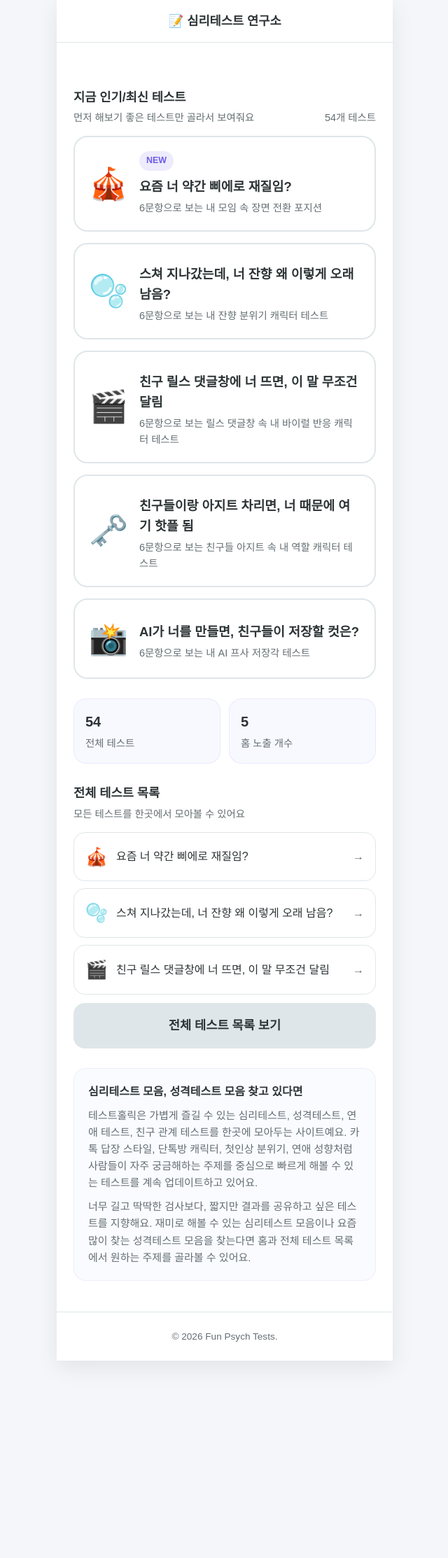
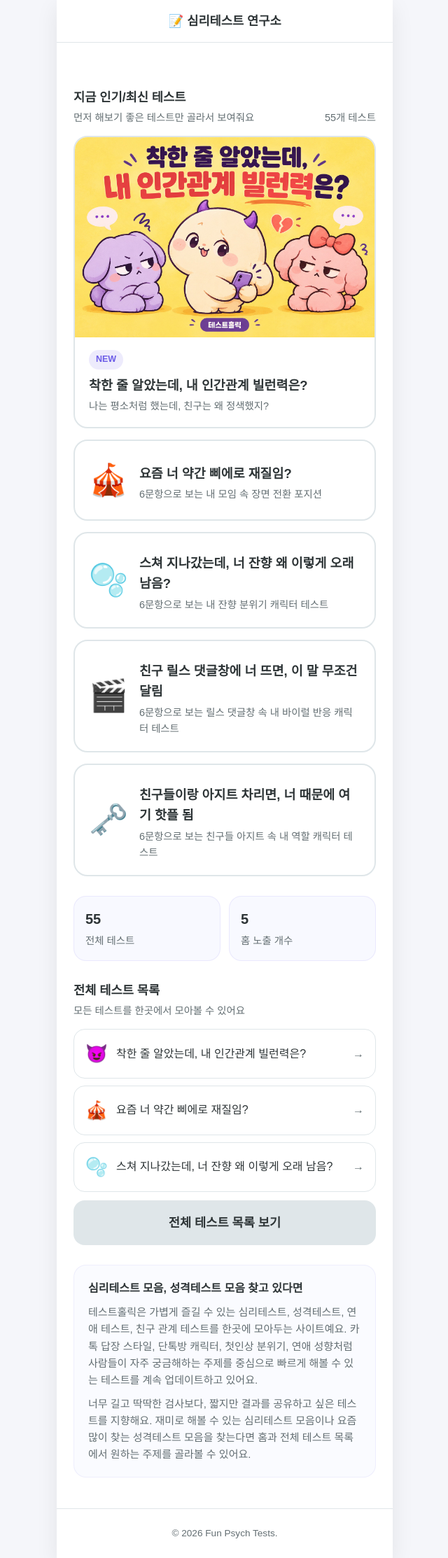
Before and after one commit to ghgfhfg2/test-holic-blog, a Jekyll site: the page built from index.html, in a window 1280 px wide. Shown: the whole page at 70% size, without its empty margins (319-959 px from the left). Built offline with Jekyll 4.4.1, drawn with Linux system fonts in a browser that asks for light colours; some web fonts are replaced.

Commit message:
feat: create friendship villain quiz with illustrated sharing cards

```diff
--- a/assets/css/style.scss
+++ b/assets/css/style.scss
@@ -104,6 +104,11 @@ footer {
   }
 }
 .test-thumb { font-size: 2.8rem; }
+.test-card.has-thumbnail { display: block; padding: 0; overflow: hidden; }
+.has-thumbnail .test-thumb { font-size: 0; }
+.has-thumbnail .test-thumb img { display: block; width: 100%; height: auto; }
+.has-thumbnail .test-info { padding: 18px 20px; }
+.archive-thumbnail { flex-shrink: 0; object-fit: cover; border-radius: 8px; }
 .test-info { flex: 1; }
 .test-meta-row {
   display: flex;
@@ -240,6 +245,8 @@ footer {
 .landing-container { text-align: center; padding: 20px 0; }
 .landing-container h1 { font-size: 1.8rem; font-weight: 800; margin-bottom: 10px; word-break: keep-all; }
 .landing-image { font-size: 7rem; margin: 30px 0; animation: float 3s ease-in-out infinite; }
+.landing-image.has-art { font-size: 0; animation: none; margin: 20px 0; }
+.landing-image.has-art img { width: 100%; height: auto; display: block; border-radius: var(--radius); }
 .landing-desc { margin-bottom: 40px; color: var(--text-light); font-size: 1.05rem; word-break: keep-all;}
 
 @keyframes float {
@@ -324,6 +331,8 @@ footer {
 .result-type { font-size: 2rem; color: var(--primary); margin-bottom: 24px; font-weight: 800; word-break: keep-all; }
 .result-image { margin-bottom: 30px; }
 .result-image img { max-width: 100%; border-radius: var(--radius); box-shadow: var(--shadow); }
+.result-image img { display: block; width: 100%; height: auto; }
+#share-status { color: var(--text-light); font-size: 0.9rem; }
 
 .content-area {
   background: #f8f9fa; padding: 24px; border-radius: var(--radius);
--- /dev/null
+++ b/friendship-villain-test/index.md
@@ -0,0 +1,21 @@
+---
+layout: landing_layout
+title: "착한 줄 알았는데, 내 인간관계 빌런력은?"
+author: sooya-bot
+landing_emoji: 😈
+published_at: 2026-10-28
+description: "나는 평소처럼 했는데 친구는 왜 정색했을까? 일상 속 8가지 장면으로 들켜보는 내 인간관계의 은근한 킹받음 포인트."
+summary: "나는 평소처럼 했는데, 친구는 왜 정색했지?"
+thumbnail: /assets/images/friendship-villain-test/cover.jpg
+image: /assets/images/friendship-villain-test/cover.jpg
+image_alt: "천사 같은 표정 뒤로 휴대폰을 숨긴 작은 빌런과 눈치챈 친구들"
+---
+**“나 정도면 괜찮은 친구 아닌가?”**
+
+그런데 단톡에 잠깐 흐른 정적, 친구의 묘한 표정.
+혹시 내 평소 행동에 힌트가 있었을지도?
+
+약속 잡기부터 고민 상담까지 **8가지 장면 · 약 2분.**
+좋아 보이는 답 말고, 실제로 할 것 같은 행동을 골라보세요.
+
+끝나면 친구에게 물어보기. **“나 이거 나왔는데, 솔직히 인정?”**
--- /dev/null
+++ b/friendship-villain-test/play.html
@@ -0,0 +1,5 @@
+---
+layout: test_layout
+title: "내 인간관계 빌런력은?"
+test_id: friendship-villain-test
+---
--- a/index.html
+++ b/index.html
@@ -18,8 +18,14 @@ description: 내 안의 진짜 모습을 발견하는 다양한 성격/심리
 
     <div class="test-list">
       {% for test in featured_tests %}
-      <a href="{{ test.url | relative_url }}" class="test-card">
-        <div class="test-thumb">{{ test.landing_emoji | default: '🧠' }}</div>
+      <a href="{{ test.url | relative_url }}" class="test-card{% if test.thumbnail %} has-thumbnail{% endif %}">
+        <div class="test-thumb">
+          {% if test.thumbnail %}
+            <img src="{{ test.thumbnail | relative_url }}" alt="" width="1536" height="1024" loading="lazy">
+          {% else %}
+            {{ test.landing_emoji | default: '🧠' }}
+          {% endif %}
+        </div>
         <div class="test-info">
           <div class="test-meta-row">
             {% if forloop.first %}<span class="chip chip-primary">NEW</span>{% endif %}
--- a/tests.html
+++ b/tests.html
@@ -20,7 +20,11 @@ permalink: /tests/
     <div class="archive-list">
       {% for test in all_tests %}
       <a href="{{ test.url | relative_url }}" class="archive-item archive-item-detailed">
-        <span class="archive-emoji">{{ test.landing_emoji | default: '🧠' }}</span>
+        {% if test.thumbnail %}
+          <img class="archive-thumbnail" src="{{ test.thumbnail | relative_url }}" alt="" width="72" height="48" loading="lazy">
+        {% else %}
+          <span class="archive-emoji">{{ test.landing_emoji | default: '🧠' }}</span>
+        {% endif %}
         <span class="archive-body">
           <strong>{{ test.title }}</strong>
           <small>{{ test.summary | default: test.description }}</small>
```
Also changed, not shown: VIRAL_TEST_GUIDELINES.md (+11 -0 lines), _layouts/landing_layout.html (+6 -2 lines), _layouts/result_layout.html (+30 -11 lines), data/friendship-villain-test.json (added, +77 -0 lines), friendship-villain-test/result/anything-but-villain.md (added, +30 -0 lines), friendship-villain-test/result/fix-first-villain.md (added, +30 -0 lines), friendship-villain-test/result/just-joking-villain.md (added, +30 -0 lines), friendship-villain-test/result/selective-ghost-villain.md (added, +30 -0 lines), README_AUTOGEN_NOTES.md, assets/images/friendship-villain-test/anything-but-villain.jpg (added), assets/images/friendship-villain-test/cover.jpg (added), assets/images/friendship-villain-test/fix-first-villain.jpg (added), assets/images/friendship-villain-test/just-joking-villain.jpg (added), assets/images/friendship-villain-test/selective-ghost-villain.jpg (added).
